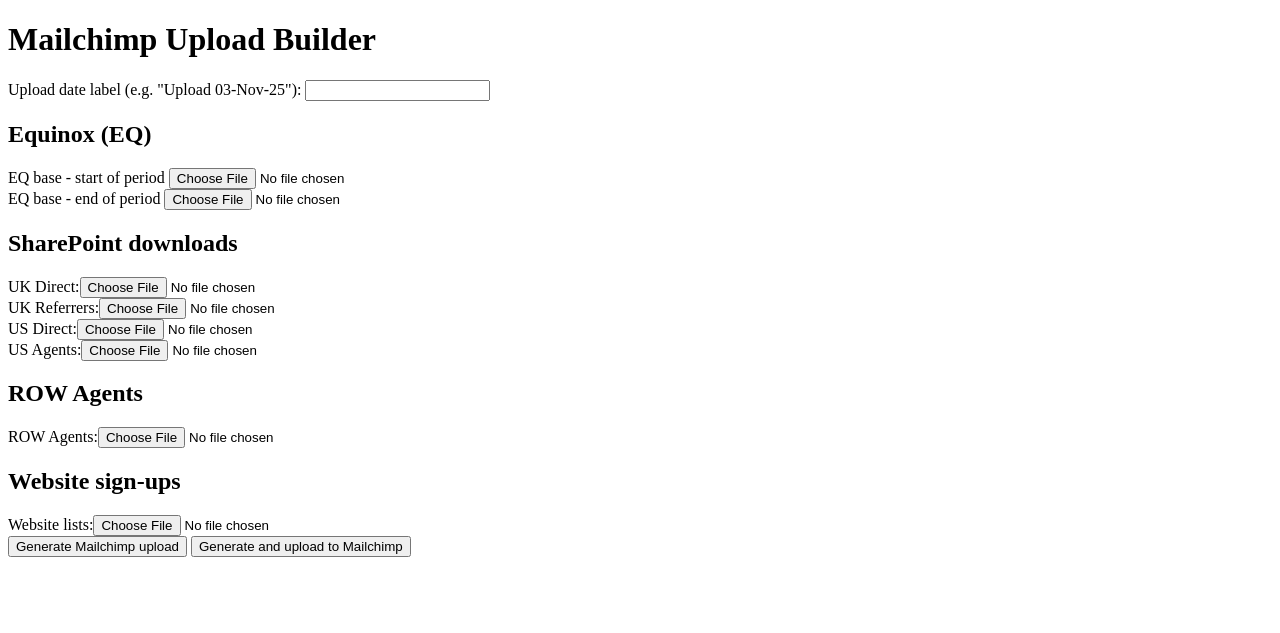
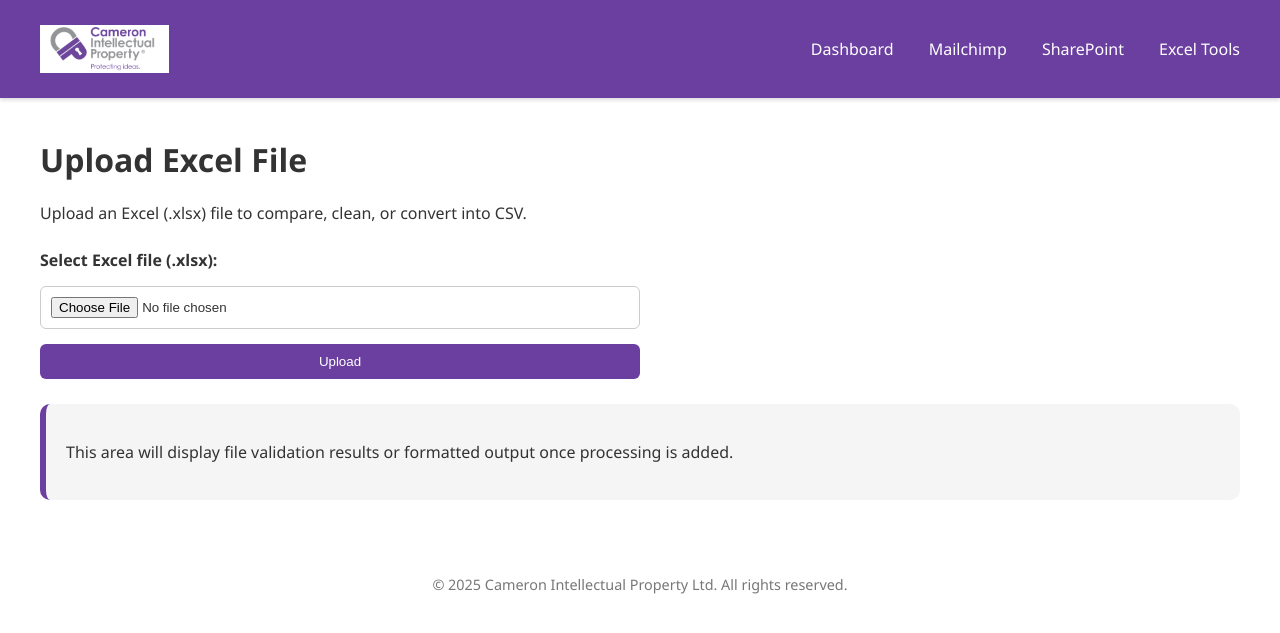
Before and after one commit to t0md4n/foxtrot, a Flask app: page / in a window 1280 px wide. Shown: the top 633 px of the page. Run offline with Flask 3, Linux system fonts and the light colour scheme; some libraries are stand-ins or nearby versions.

Commit message:
fixed file locations

```diff
--- a/foxtrot_app/templates/excel_upload.html
+++ b/foxtrot_app/templates/excel_upload.html
@@ -5,48 +5,42 @@
   <meta name="viewport" content="width=device-width, initial-scale=1.0" />
   <title>Excel Upload – Cameron IP</title>
 
-  <!-- Correct CSS path for YOUR project -->
   <link rel="stylesheet" href="../static/css/style.css">
 
 </head>
 
 <body>
 
-  <!-- Header Navigation -->
   <header>
     <div class="logo">
-  <img src="../static/images/cameron-logo.png" alt="Cameron IP Logo">
-</div>
+      <img src="{{ url_for('static', filename='images/cameron-logo.png') }}" alt="Cameron IP Logo">
+    </div>
     <nav>
-      <a href="dashboard.html">Dashboard</a>
-      <a href="mailchimp.html">Mailchimp</a>
-      <a href="sharepoint.html">SharePoint</a>
-      <a href="excel_upload.html">Excel Tools</a>
+      <a href="{{ url_for('dashboard') }}">Dashboard</a>
+      <a href="{{ url_for('mailchimp') }}">Mailchimp</a>
+      <a href="{{ url_for('sharepoint') }}">SharePoint</a>
+      <a href="{{ url_for('index') }}">Excel Tools</a>
     </nav>
   </header>
 
   <main>
-    <!-- {% extends "base.html" %}
 
-    {% block title %}Dashboard – Cameron IP{% endblock %}
-
-    {% block content %}  -->
     <h1>Upload Excel File</h1>
     <p>Upload an Excel (.xlsx) file to compare, clean, or convert into CSV.</p>
 
-    <!-- Upload Form -->
     <form enctype="multipart/form-data" class="form-container">
       <label class="form-label">Select Excel file (.xlsx):</label>
       <input type="file" accept=".xlsx" class="form-input" required>
 
       <button class="btn" type="submit">Upload</button>
+      <!-- <button type="submit" name="action" value="generate_zip">Generate Mailchimp upload</button>
+      <button type="submit" name="action" value="upload_to_mailchimp">Generate and upload to Mailchimp</button>
+      -->
     </form>
 
-    <!-- Placeholder (for future Django results) -->
     <div class="result-box">
       <p>This area will display file validation results or formatted output once processing is added.</p>
     </div>
-    <!-- {% endblock %} -->
   </main>
 
   <footer>
--- a/foxtrot_app/templates/login.html
+++ b/foxtrot_app/templates/login.html
@@ -12,11 +12,6 @@
 <body>
 
   <main style="max-width: 400px; margin-top: 80px;">
-    <!-- {% extends "base.html" %}
-
-    {% block title %}Dashboard – Cameron IP{% endblock %}
-
-    {% block content %} -->
     <h1>Login</h1>
 
     <form class="form-container" onsubmit="return loginUser(event)">
@@ -33,7 +28,6 @@
     <div id="login-error" class="result-box" style="display:none; margin-top:20px; color:red;">
       Invalid username or password.
     </div>
-    <!-- {% endblock %} -->
   </main>
 
 </body>
--- a/foxtrot_app/templates/result.html
+++ b/foxtrot_app/templates/result.html
@@ -5,7 +5,6 @@
   <meta name="viewport" content="width=device-width, initial-scale=1.0" />
   <title>Processing Results – Cameron IP</title>
 
-  <!-- Link to your CSS -->
   <link rel="stylesheet" href="../static/css/style.css">
 
 </head>
--- a/foxtrot_app/templates/upload.html
+++ /dev/null
@@ -1,162 +0,0 @@
-<!doctype html>
-<html>
-    <head>
-        <title>Mailchimp Upload Builder</title>
-    </head>
-    <body>
-        <h1>Mailchimp Upload Builder</h1>
-        <form action="/process" method="post" enctype="multipart/form-data">
-            <label>Upload date label (e.g. "Upload 03-Nov-25"):</label>
-            <input type="text" name="upload_date_label" required />
-
-            <h2>Equinox (EQ)</h2>
-            <label>EQ base - start of period</label>
-            <input type="file" name="eq_base_start" /><br/>
-            <label>EQ base - end of period</label>
-            <input type="file" name="eq_base_end" /><br/>
-
-            <h2>SharePoint downloads</h2>
-            <label>UK Direct:</label><input type="file" name="sp_uk_direct" /><br/>
-            <label>UK Referrers:</label><input type="file" name="sp_uk_referrers" /><br/>
-            <label>US Direct:</label><input type="file" name="sp_us_direct" /><br/>
-            <label>US Agents:</label><input type="file" name="sp_us_agents" /><br/>
-
-            <h2>ROW Agents</h2>
-            <label>ROW Agents:</label><input type="file" name="row_agents" /><br/>
-
-            <h2>Website sign-ups</h2>
-            <label>Website lists:</label><input type="file" name="website_list" /><br/>
-
-            <button type="submit" name="action" value="generate_zip">Generate Mailchimp upload</button>
-            <button type="submit" name="action" value="upload_to_mailchimp">Generate and upload to Mailchimp</button>
-        </form>
-
-    </body>
-</html>
-
-<!--
-<!DOCTYPE html>
-<html lang="en">
-<head>
-  <meta charset="UTF-8" />
-  <meta name="viewport" content="width=device-width, initial-scale=1.0" />
-  <title>Cameron Intellectual Properties</title>
-  <style>
-    :root {
-      --brand-purple: #6B3FA0;  /* adjust if you have the exact hex */
-      --brand-grey: #E5E5E5;
-      --brand-dark-grey: #4A4A4A;
-      --brand-white: #FFFFFF;
-    }
-
-    body {
-      margin: 0;
-      font-family: "Segoe UI", Arial, sans-serif;
-      background-color: var(--brand-white);
-      color: var(--brand-dark-grey);
-    }
-
-    header {
-      background-color: var(--brand-purple);
-      color: var(--brand-white);
-      display: flex;
-      justify-content: space-between;
-      align-items: center;
-      padding: 20px 40px;
-      box-shadow: 0 2px 4px rgba(0,0,0,0.1);
-    }
-
-    header .logo {
-      font-size: 1.5rem;
-      font-weight: bold;
-      letter-spacing: 0.5px;
-    }
-
-    nav a {
-      color: var(--brand-white);
-      text-decoration: none;
-      margin-left: 24px;
-      font-size: 1rem;
-      transition: opacity 0.3s;
-    }
-
-    nav a:hover {
-      opacity: 0.8;
-    }
-
-    main {
-      padding: 60px 40px;
-      max-width: 1100px;
-      margin: auto;
-    }
-
-    main h1 {
-      color: var(--brand-purple);
-      font-size: 2rem;
-      margin-bottom: 20px;
-    }
-
-    main p {
-      font-size: 1.1rem;
-      line-height: 1.6;
-    }
-
-    footer {
-      background-color: var(--brand-grey);
-      color: var(--brand-dark-grey);
-      text-align: center;
-      padding: 20px 10px;
-      font-size: 0.9rem;
-      margin-top: 60px;
-    }
-
-    .btn {
-      background-color: var(--brand-purple);
-      color: var(--brand-white);
-      border: none;
-      padding: 10px 20px;
-      font-size: 1rem;
-      border-radius: 4px;
-      cursor: pointer;
-      transition: background-color 0.3s;
-    }
-
-    .btn:hover {
-      background-color: #5c3590;
-    }
-
-    @media (max-width: 700px) {
-      header {
-        flex-direction: column;
-        align-items: flex-start;
-      }
-      nav {
-        margin-top: 10px;
-      }
-    }
-  </style>
-</head>
-<body>
-  <header>
-    <div class="logo">Cameron IP</div>
-    <nav>
-      <a href="#">Home</a>
-      <a href="#">Database</a>
-      <a href="#">Mailchimp</a>
-        </nav>
-  </header>
-
-  <main>
-    <h1>Welcome to Cameron Intellectual Properties Web App</h1>
-    <p>This web application allows administrators to convert Excel files to CSV, compare databases, and update Mailchimp information with formatted data.</p>
-    <button class="btn">Upload File</button>
-  </main>
-
-  <footer>
-    © 2025 Cameron Intellectual Property Ltd. All rights reserved.
-  </footer>
-</body>
-</html>
-
-
--->
--- a/main.py
+++ b/main.py
@@ -19,8 +19,7 @@
 from processors.row_agents import process_row_agents_files
 from processors.common import CONTACT_COLUMNS
 
-app = Flask(__name__)
-
+app = Flask(__name__, template_folder='foxtrot_app/templates', static_folder='foxtrot_app/static')
 def validate_mailchimp_config():
     """Validate Mailchimp environment variables are set"""
     api_key = os.environ.get("MAILCHIMP_API_KEY")
@@ -239,7 +238,19 @@
 
 @app.route("/", methods=["GET"])
 def index():
-    return render_template("upload.html")
+    return render_template("excel_upload.html")
+
+@app.route("/dashboard", methods=["GET"])
+def dashboard():
+    return render_template("dashboard.html")
+
+@app.route("/mailchimp", methods=["GET"])
+def mailchimp():
+    return render_template("mailchimp.html")
+
+@app.route("/sharepoint", methods=["GET"])
+def sharepoint():
+    return render_template("sharepoint.html")
 
 @app.route("/process", methods=["POST"])
 def process():
```
Also changed, not shown: foxtrot_app/templates/dashboard.html (+10 -16 lines), foxtrot_app/templates/mailchimp.html (+7 -13 lines), foxtrot_app/templates/sharepoint.html (+7 -15 lines).
